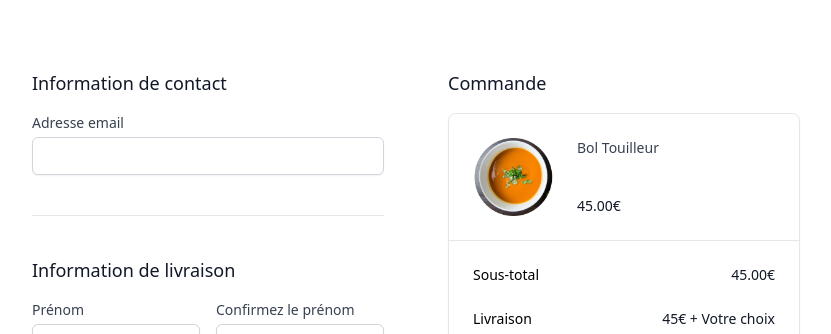
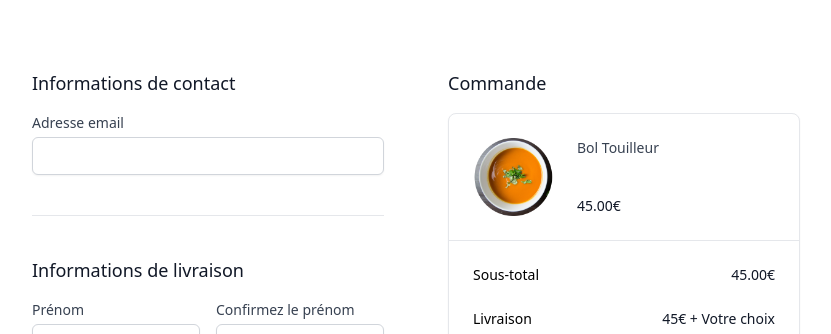
Before and after one commit to FougereBle/bol-touilleur-fr, a Nuxt app: page /commander in a window 1280 px wide. Shown: the part 163-497 px from the top of the page, without its empty margins (224-1055 px from the left). Built offline with nearby package versions, Linux system fonts and the light colour scheme.

Commit message:
un commit

```diff
--- a/pages/commander.vue
+++ b/pages/commander.vue
@@ -43,7 +43,7 @@
             <div>
               <div>
                 <h2 class="text-lg font-medium text-gray-900">
-                  Information de contact
+                  Informations de contact
                 </h2>
 
                 <div class="mt-4">
@@ -56,7 +56,7 @@
 
               <div class="mt-10 border-t border-gray-200 pt-10">
                 <h2 class="text-lg font-medium text-gray-900">
-                  Information de livraison
+                  Informations de livraison
                 </h2>
 
                 <div class="mt-4 grid grid-cols-1 gap-y-6 sm:grid-cols-2 sm:gap-x-4">
```
